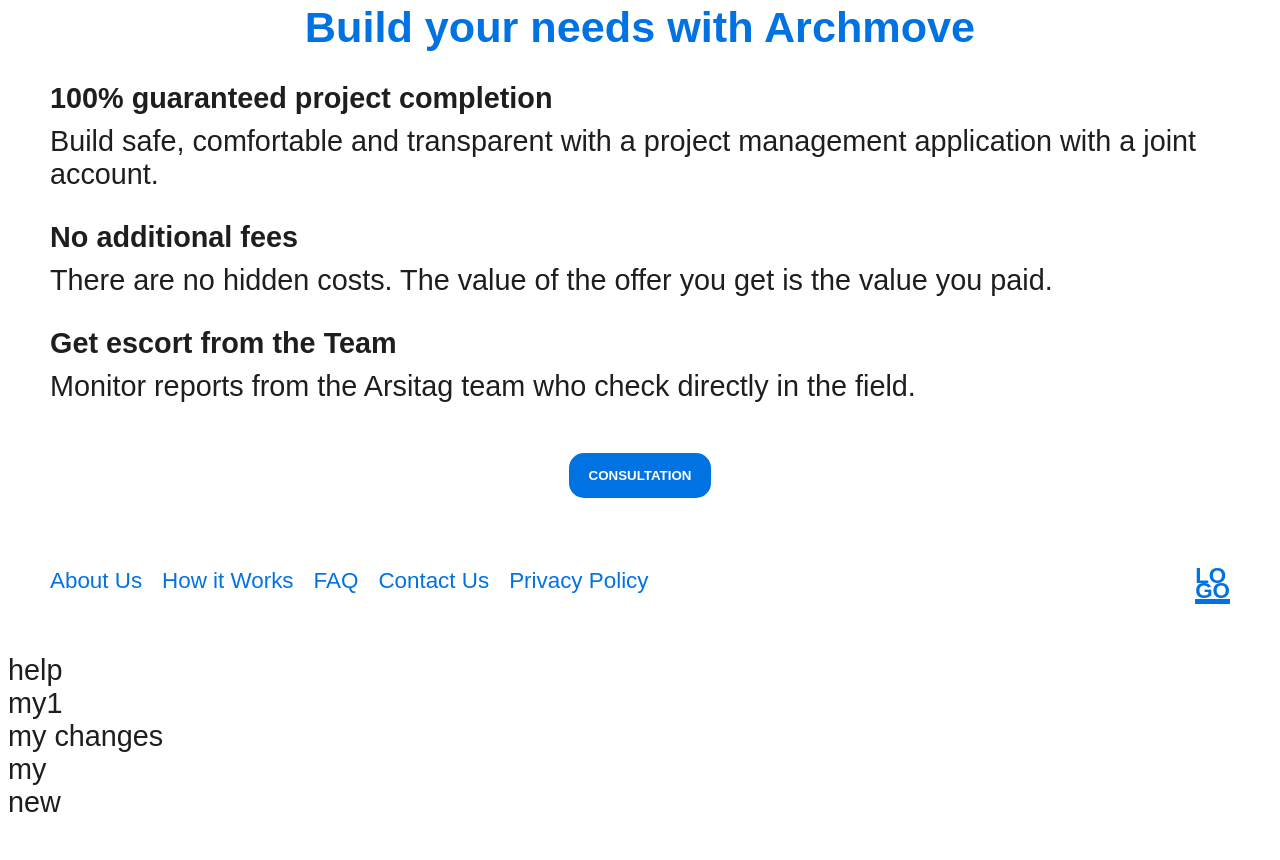
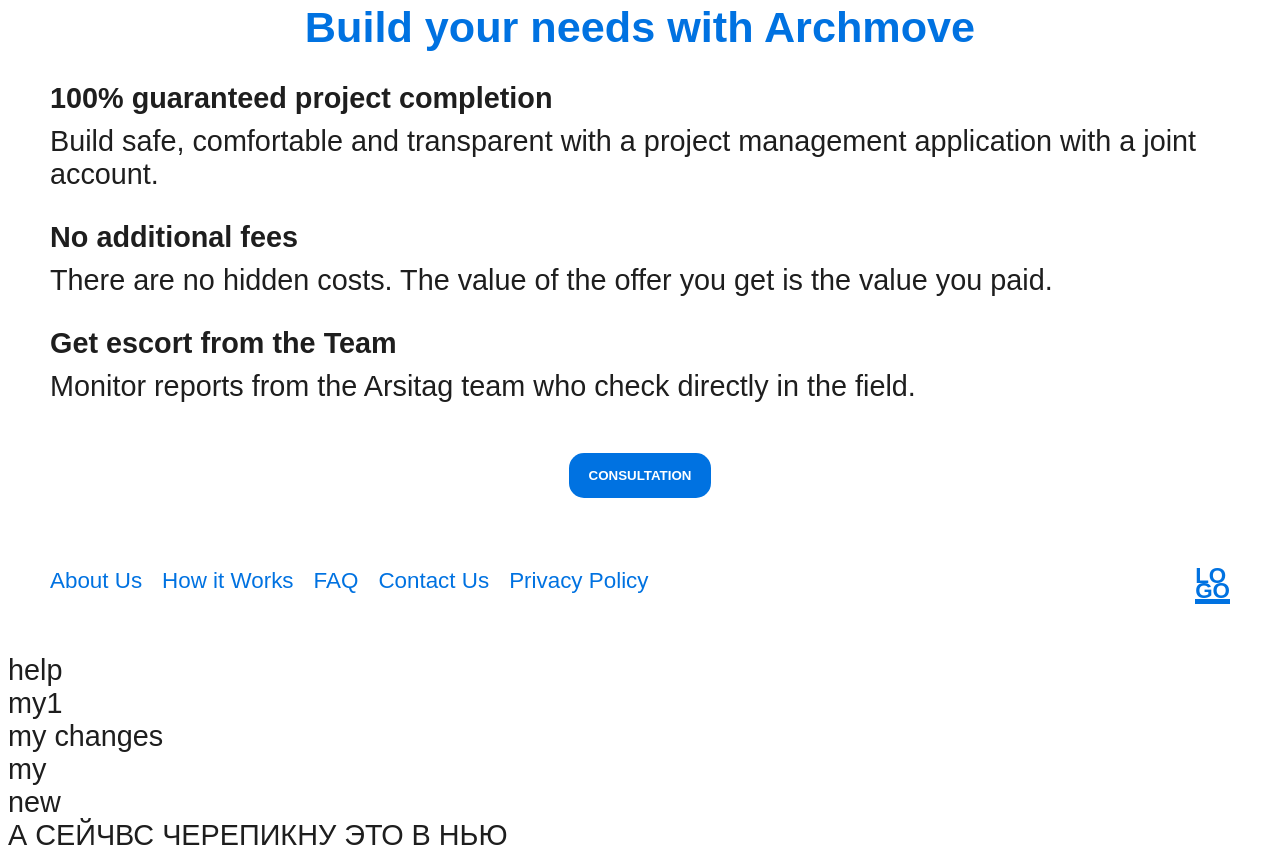
Before and after one commit to Knakna/html, a plain HTML site: page index.html in a window 1280 px wide. Shown: the part 1010-1870 px from the top of the page. Before the commit the page ends 1837 px from the top, so only its background shows below. Drawn offline with Linux system fonts and the light colour scheme.

Commit message:
for cherry-pik from my for new

```diff
--- a/index.html
+++ b/index.html
@@ -167,6 +167,8 @@
     <p class="my">my</p>
     <p class="new">new</p>
 
+    <div class="A">А СЕЙЧВС ЧЕРЕПИКНУ ЭТО В НЬЮ</div>
+
 
 <script src="main.js"></script>
 
```
